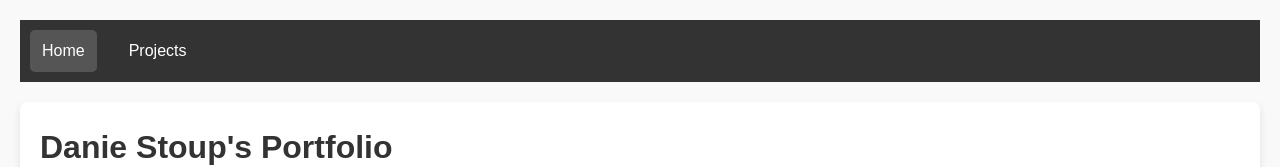
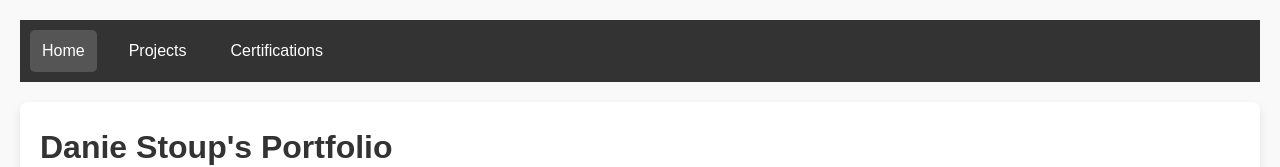
Before and after one commit to DanielStoup/IT-Portfolio, a plain HTML site: page index.html in a window 1280 px wide. Shown: the top 167 px of the page. Drawn offline with Linux system fonts and the light colour scheme; files that its build step writes are made by us from their sources.

Commit message:
Update index.html

```diff
--- a/index.html
+++ b/index.html
@@ -37,6 +37,7 @@
     <nav class="nav">
         <a href="#" onclick="showSection('home')" class="active" id="home-tab">Home</a>
         <a href="#" onclick="showSection('projects')" id="projects-tab">Projects</a>
+        <a href="#" onclick="showSection('Certifications')" id="Certifications-tab">Certifications</a>
     </nav>
 
     <!-- Home Section (About and Skills) -->
```
